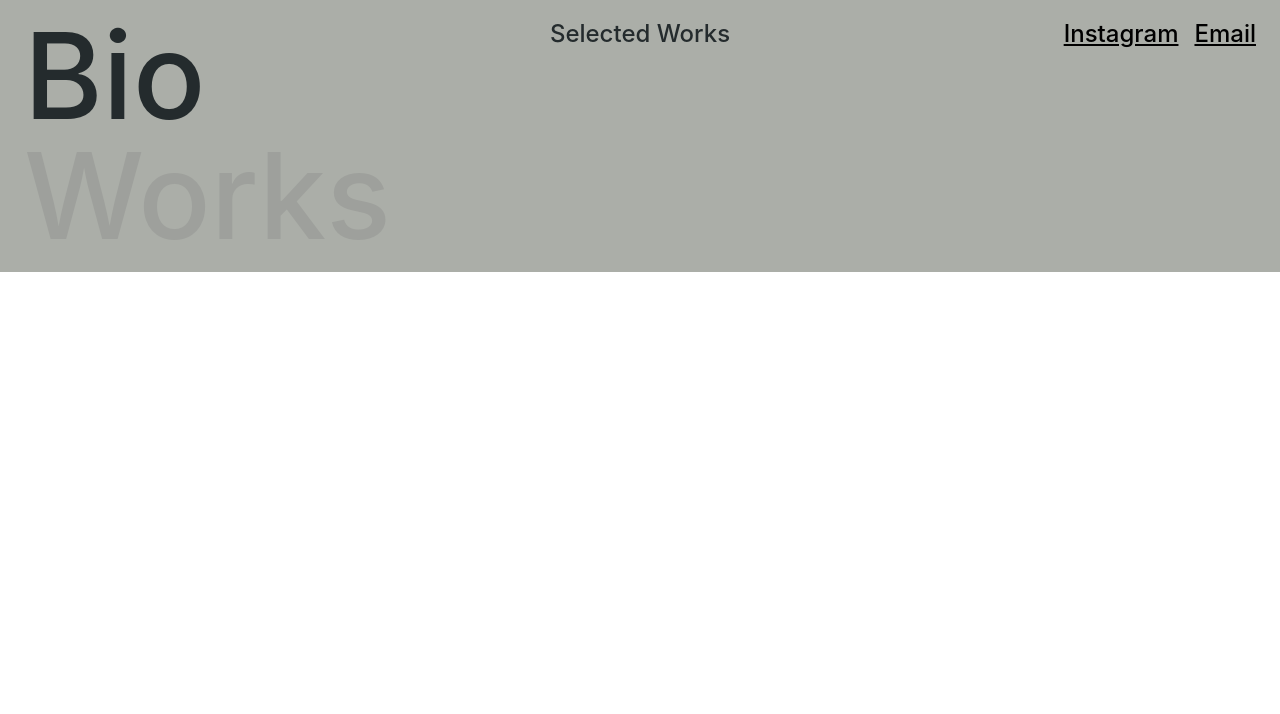
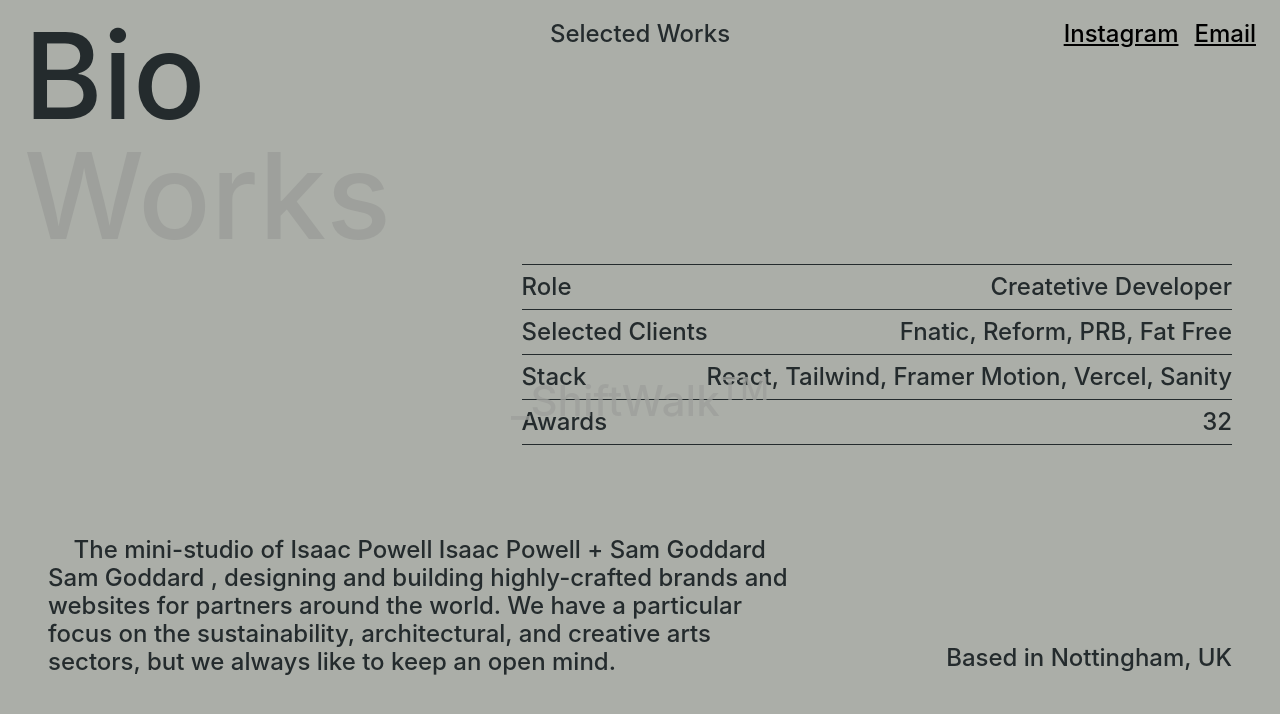
Before and after one commit to hayatul-islam/shift-walk, a React (Create React App) app: page / in a window 1280 px wide. Shown: the top 714 px of the page. Built offline with nearby package versions, Linux system fonts and the light colour scheme.

Commit message:
bio data design

```diff
--- a/package.json
+++ b/package.json
@@ -6,6 +6,7 @@
     "@testing-library/jest-dom": "^5.16.5",
     "@testing-library/react": "^13.4.0",
     "@testing-library/user-event": "^13.5.0",
+    "framer-motion": "^7.3.6",
     "react": "^18.2.0",
     "react-dom": "^18.2.0",
     "react-router-dom": "^6.4.1",
--- a/src/App.js
+++ b/src/App.js
@@ -1,14 +1,22 @@
-import { BrowserRouter, Routes } from "react-router-dom";
+import { BrowserRouter, Route, Routes } from "react-router-dom";
 import Header from "./components/Header";
+import Home from "./components/home/Home";
 
 function App() {
   return (
     <>
-      <div className="bg-[#abaea8]">
+      <div className="bg-[#abaea8] min-h-screen relative py-4 px-6 ">
         <BrowserRouter>
           <Header />
-          <Routes>{/* <Route path="/" element={<Home />} /> */}</Routes>
+          <Routes>
+            <Route path="/" element={<Home />} />{" "}
+          </Routes>
         </BrowserRouter>
+        <div className="absolute translate-x-[50%] translate-y-[-50%] opacity-80 top-[50%] right-[50%] ">
+          <h4 className="text-[42px] text-[#9ea09c] font-medium">
+            _ShiftWalk<sup>TM</sup>
+          </h4>
+        </div>
       </div>
     </>
   );
--- a/src/components/Header.js
+++ b/src/components/Header.js
@@ -1,3 +1,4 @@
+import { motion } from "framer-motion";
 import React from "react";
 import { NavLink, useLocation } from "react-router-dom";
 
@@ -6,7 +7,7 @@ function Header() {
 
   return (
     <>
-      <div className="grid grid-cols-3 px-6 py-4">
+      <div className="grid grid-cols-3 ">
         <div className="text-[120px] font-medium">
           <NavLink
             className={({ isActive }) =>
@@ -36,13 +37,13 @@ function Header() {
         </div>
         <div className="text-end">
           <div className="space-x-4">
-            <a
+            <motion.a
               className="underline text-[24px] font-medium"
               href="/"
               target="_blank"
             >
               Instagram
-            </a>
+            </motion.a>
             <button className="underline text-[24px] font-medium">Email</button>
           </div>
         </div>
--- /dev/null
+++ b/src/components/home/Bio.js
@@ -0,0 +1,26 @@
+import React from "react";
+import BioContent from "./BioContent";
+import BioData from "./BioData";
+
+const isaacPowell = {
+  role: "",
+  selected: "",
+  stack: "",
+};
+const samGoddard = {
+  role: "Createtive Developer",
+  selected: "Fnatic, Reform, PRB, Fat Free",
+  stack: "React, Tailwind, Framer Motion, Vercel, Sanity",
+  awards: 32,
+};
+
+function Bio() {
+  return (
+    <>
+      <BioData data={samGoddard} />
+      <BioContent />
+    </>
+  );
+}
+
+export default Bio;
--- /dev/null
+++ b/src/components/home/BioContent.js
@@ -0,0 +1,24 @@
+import React from "react";
+
+function BioContent() {
+  return (
+    <>
+      <div className="flex justify-between text-[24px] font-medium text-[#242b2d]">
+        <div>
+          <p className="max-w-[740px]  leading-7 gapeworms">
+            &nbsp;&nbsp;&nbsp;&nbsp;The mini-studio of Isaac Powell Isaac Powell
+            + Sam Goddard Sam Goddard , designing and building highly-crafted
+            brands and websites for partners around the world. We have a
+            particular focus on the sustainability, architectural, and creative
+            arts sectors, but we always like to keep an open mind.
+          </p>
+        </div>
+        <div className="flex items-end">
+          <h3>Based in Nottingham, UK</h3>
+        </div>
+      </div>
+    </>
+  );
+}
+
+export default BioContent;
--- /dev/null
+++ b/src/components/home/BioData.js
@@ -0,0 +1,31 @@
+import React from "react";
+
+function BioData({ data }) {
+  const { role, selected, stack, awards } = data || {};
+  return (
+    <>
+      <div className="h-[280px] w-[60%] ml-auto text-[24px] font-medium text-[#242b2d] pt-2 z-50">
+        <div>
+          <div className="flex justify-between border-b border-t border-[#242b2d] py-1">
+            <h4>Role</h4>
+            <h4>{role}</h4>
+          </div>
+          <div className="flex justify-between border-b  border-[#242b2d] py-1">
+            <h4>Selected Clients</h4>
+            <h4>{selected}</h4>
+          </div>
+          <div className="flex justify-between border-b  border-[#242b2d] py-1">
+            <h4>Stack</h4>
+            <h4>{stack}</h4>
+          </div>
+          <div className="flex justify-between border-b  border-[#242b2d] py-1">
+            <h4>Awards</h4>
+            <h4>{awards}</h4>
+          </div>
+        </div>
+      </div>
+    </>
+  );
+}
+
+export default BioData;
--- /dev/null
+++ b/src/components/home/Home.js
@@ -0,0 +1,14 @@
+import React from "react";
+import Bio from "./Bio";
+
+function Home() {
+  return (
+    <>
+      <div className="px-6">
+        <Bio />
+      </div>
+    </>
+  );
+}
+
+export default Home;
```
Also changed, not shown: 1 other file (tests, documents, lock files or other folders).
